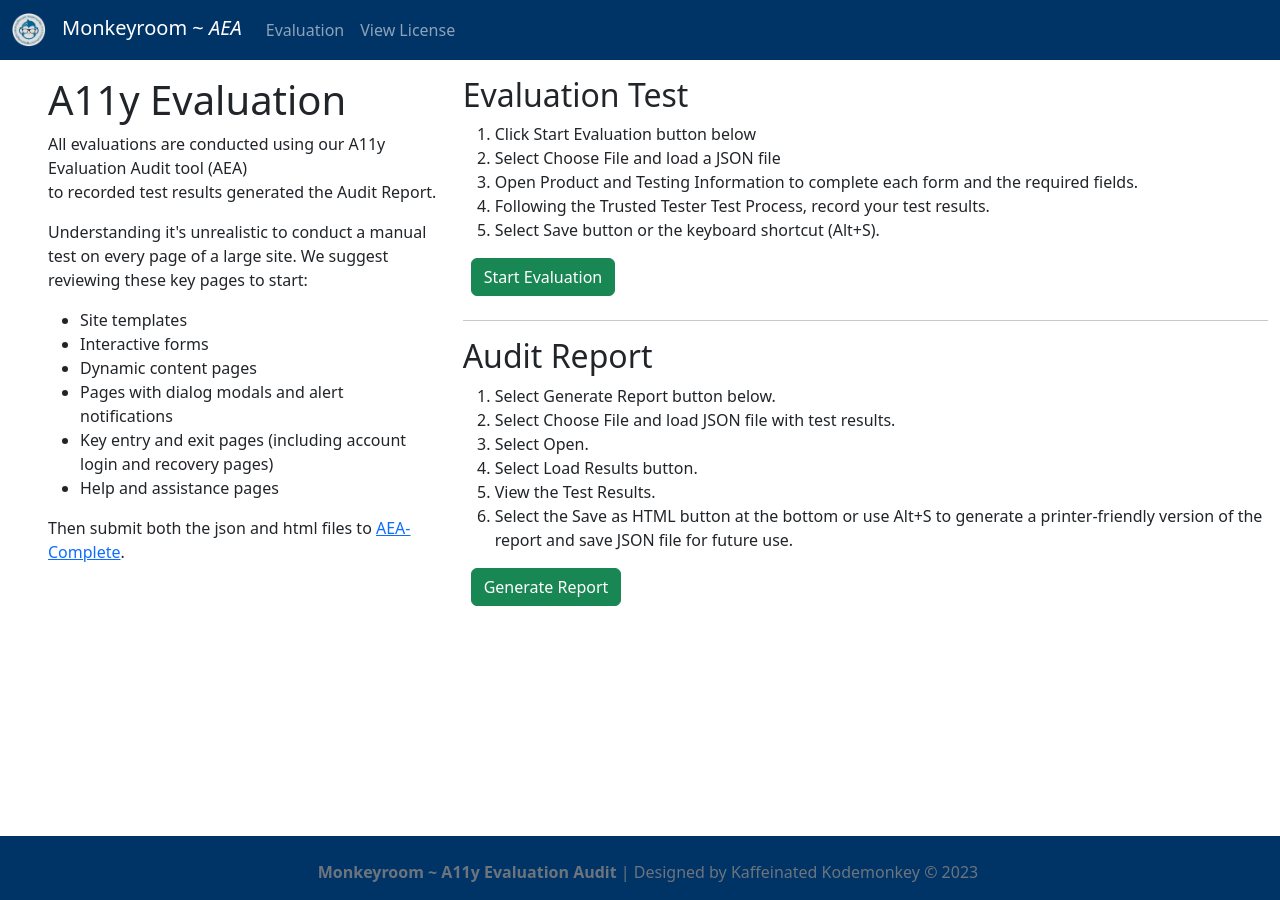
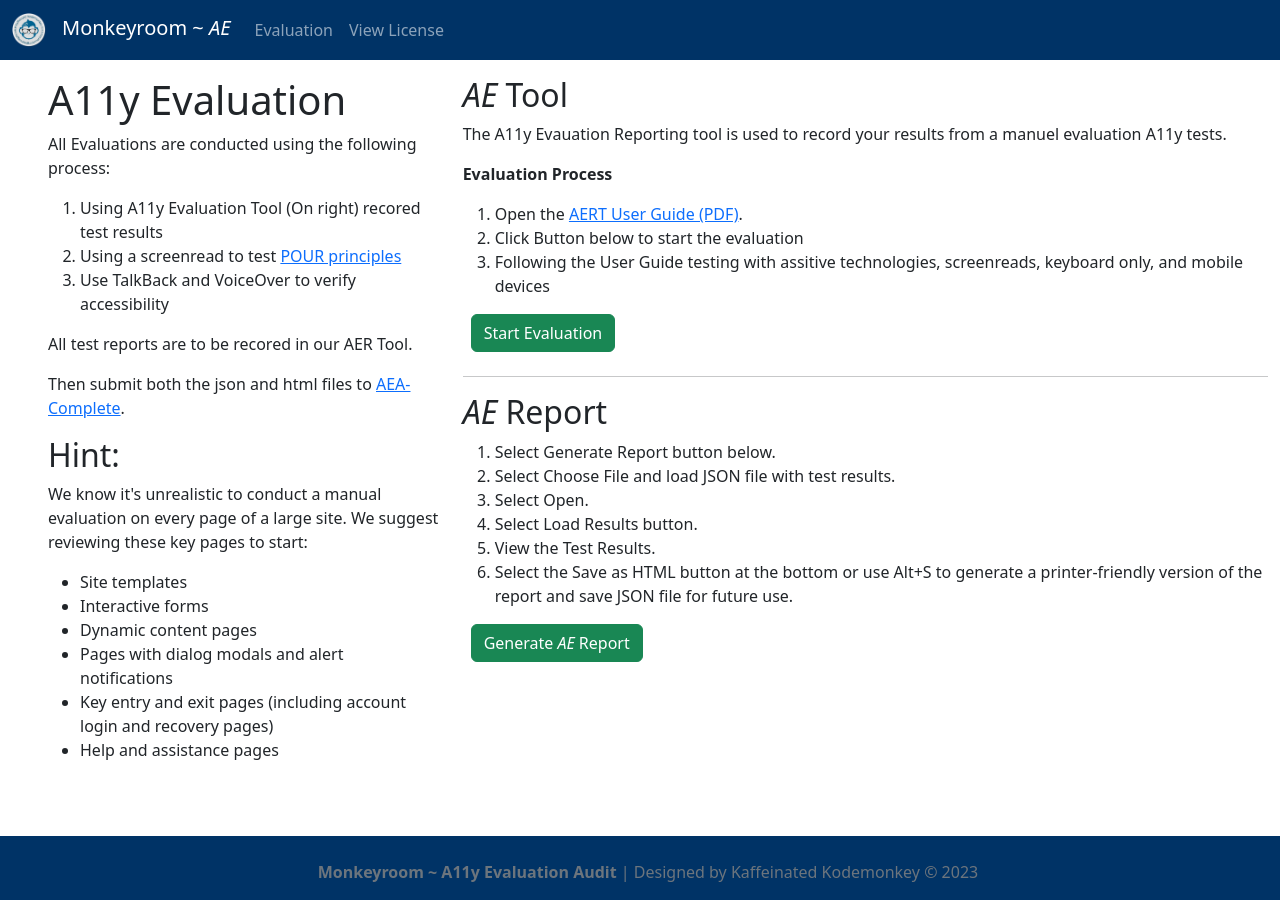
Before and after one commit to Kaffeianted-Kodemonkey/Monkeyroom-AEA, a Jekyll site: the page built from Instruction.html, in a window 1280 px wide. Built offline with Jekyll 4.4.1, drawn with Linux system fonts in a browser that asks for light colours.

Commit message:
Update content

```diff
--- a/Instruction.html
+++ b/Instruction.html
@@ -6,10 +6,21 @@ title: Instructions
   <div class="col-4">
     <h1>A11y Evaluation</h1>
 
-    <p>All evaluations are conducted using our A11y Evaluation Audit tool (AEA) <br>
-    to recorded test results generated the Audit Report.</p>
+    <p>All Evaluations are conducted using the following process:</p>
+    <ol>
+      <li>Using A11y Evaluation Tool (On right) recored test results</li>
+      <li>Using a screenread to test <a href="#">POUR principles</a></li>
+      <li>Use TalkBack and VoiceOver to verify accessibility</li>
+    </ol>
 
-    <p>Understanding it's unrealistic to conduct a manual test on every page of a large site.
+    <p>All test reports are to be recored in our AER Tool.</p>
+
+    <p>Then submit both the json and html files to
+    <a href="mailto:kaffeinatedkodemonkey@gmail.com?subject=Completed Evaluation">AEA-Complete</a>.</p>
+
+    <h2>Hint:</h2>
+
+    <p>We know it's unrealistic to conduct a manual evaluation on every page of a large site.
     We suggest reviewing these key pages to start:</p>
 
     <ul>
@@ -21,24 +32,22 @@ title: Instructions
       <li>Help and assistance pages</li>
     </ul>
 
-    <p>Then submit both the json and html files to
-    <a href="mailto:kaffeinatedkodemonkey@gmail.com?subject=Completed Evaluation">AEA-Complete</a>.</p>
-
   </div>
   <div class="col-8">
-    <h2> Evaluation Test</h2>
+    <h2><em>AE</em> Tool</h2>
+
+    <p>The A11y Evauation Reporting tool is used to record your results from a manuel evaluation A11y tests.</p>
+
+    <p><strong>Evaluation Process</strong></p>
     <ol>
-      <li>Click Start Evaluation button below</li>
-      <li>Select Choose File and load a JSON file</li>
-       <!--<img src=".\Resources\select_load.jpg" alt="Select & Load" title="Select & Load JSON file"> -->
-       <li>Open Product and Testing Information to complete each form and the required fields.</li>
-       <li>Following the Trusted Tester Test Process, record your test results.</li>
-       <li>Select Save button or the keyboard shortcut (Alt+S).</li>
+      <li>Open the <a href="/assets/Resources/AERT-User-Guide.pdf" target="_blank">AERT User Guide (PDF)</a>.</li>
+      <li>Click Button below to start the evaluation</li>
+      <li>Following the User Guide testing with assitive technologies, screenreads, keyboard only, and mobile devices</li>
     </ol>
 
     <a href="/create-report.html" type="button" name="button" class="btn btn-md btn-success ms-2 mb-2">Start Evaluation</a>
     <hr />
-    <h2>Audit Report</h2>
+    <h2><em>AE</em> Report</h2>
     <ol>
       <li>Select Generate Report button below.</li>
       <li>Select Choose File and load JSON file with test results.</li>
@@ -47,6 +56,6 @@ title: Instructions
       <li>View the Test Results.</li>
       <li>Select the Save as HTML button at the bottom or use Alt+S to generate a printer-friendly version of the report and save JSON file for future use.</li>
     </ol>
-    <a href="/AEA-Report.html" name="button" class="btn btn-md btn-success ms-2">Generate Report</a>
+    <a href="/AEA-Report.html" name="button" class="btn btn-md btn-success ms-2">Generate <em>AE</em> Report</a>
   </div>
 </div>
--- a/_config.yml
+++ b/_config.yml
@@ -18,7 +18,7 @@
 # You can create any custom variable you would like, and they will be accessible
 # in the templates via {{ site.myvariable }}.
 
-title: AEA
+title: A1y Evaluation
 email: your-email@example.com
 description: >- # this means to ignore newlines until "baseurl:"
   Write an awesome description for your new site here. You can edit this
--- a/_includes/header.html
+++ b/_includes/header.html
@@ -2,12 +2,12 @@
 
 <nav class="navbar navbar-expand-sm navbar-dark bg-ink">
   <div class="container-fluid">
-    <a class="navbar-brand" href="/"><img src="/assets/img/KKM-Logo.png" alt="KKM Logo" width="50" class="d-inline-block align-text-middle pe-3">Monkeyroom ~ <em>AEA</em></a>
+    <a class="navbar-brand" href="/"><img src="/assets/img/KKM-Logo.png" alt="KKM Logo" width="50" class="d-inline-block align-text-middle pe-3">Monkeyroom ~ <em>AE</em></a>
     <button class="navbar-toggler" type="button" data-bs-toggle="collapse" data-bs-target="#navbarNav" aria-controls="navbarNav" aria-expanded="false" aria-label="Toggle navigation"><span class="navbar-toggler-icon"></span></button>
     <div class="collapse navbar-collapse" id="navbarNav">
       <ul class="navbar-nav">
         <li class="nav-item">
-        <a class="nav-link" href="/Instruction.html">Evaluation</a>
+          <a class="nav-link" href="/Instruction.html">Evaluation</a>
         </li>
         <li class="nav-item"><a class="nav-link" href="/LICENSE.html">View License</a></li>
       </ul>
--- a/create-report.html
+++ b/create-report.html
@@ -45,7 +45,7 @@
         <li>Expand Product, Test Environment, and Tester Sections to enter information.</li>
         <li>Complete all required form fields marked with an asterisk ( &nbsp;&nbsp;<span class="required"></span>) </span> in Product and Testing information sections.</li>
         <!--<li>You can customize JSON Success Criteria templates with pre-populated information (e.g., Product Section) for future use.</li>-->
-        <li> If needed, open a copy of the <a href= "/assets/Resources/TT-Process.pdf" target="_blank" id="li-link" style="display:inline-block; color:blue;"><u>Trusted Tester Test Process</u>.</a> </li>
+        <li> If needed, open a copy of the <a href= "/assets/Resources/A11y-Evaluation-Process-v1.pdf" target="_blank" id="li-link" style="display:inline-block; color:blue;"><u>A11y Evaluation Process</u>.</a> </li>
         <li>Mentees shouls alway reach out to their Mentor if they have any questions.</li>
       </ol>
 
```
Also changed, not shown: _includes/welcome.html (+5 -3 lines), 3 other files.
